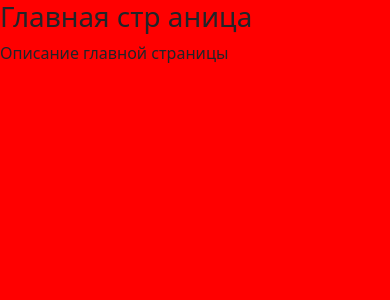
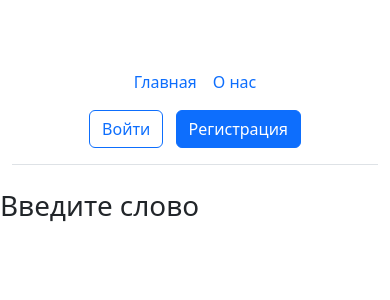
Before and after one commit to shkked/django-project, a Django app: page / in a window 390 px wide. Shown: the top 300 px of the page. Run offline with Django 4.2, Linux system fonts and the light colour scheme.

Commit message:
dont know what I'm doing

```diff
--- a/web_app/main/static/main/css/main.css
+++ b/web_app/main/static/main/css/main.css
@@ -1,5 +1,5 @@
 body {
-    background: red;
+    background: #FFF;
 }
 .form-create{
     margin: 0 auto;
--- a/web_app/main/templates/main/index.html
+++ b/web_app/main/templates/main/index.html
@@ -3,6 +3,8 @@
 {% block title %}{{ title }}{% endblock %}
 
 {% block content %}
-    <h1>{{ title }}</h1>
-    <p>Описание главной страницы</p>
+    <h1>Введите слово</h1>
+    <form method="POST">
+        {% csrf_token %}
+    </form>
 {% endblock %}
--- a/web_app/main/templates/main/layout.html
+++ b/web_app/main/templates/main/layout.html
@@ -12,9 +12,25 @@
     <link rel="stylesheet" href="{% static 'main/css/main.css' %}">
 </head>
 <body>
-    <header>
+    <div class="container">
+        <header class="d-flex flex-wrap align-items-center justify-content-center justify-content-md-between py-3 mb-4 border-bottom">
+          <div class="col-md-3 mb-2 mb-md-0">
+            <a href="/" class="d-inline-flex link-body-emphasis text-decoration-none">
+              <svg class="bi" width="40" height="32" role="img" aria-label="Bootstrap"><use xlink:href="#bootstrap"></use></svg>
+            </a>
+          </div>
 
-    </header>
+          <ul class="nav col-12 col-md-auto mb-2 justify-content-center mb-md-0">
+            <li><a href="{% url 'home-page' %}" class="nav-link px-2">Главная</a></li>
+            <li><a href="{% url 'about-page' %}" class="nav-link px-2">О нас</a></li>
+          </ul>
+
+          <div class="col-md-3 text-end">
+            <button type="button" class="btn btn-outline-primary me-2">Войти</button>
+            <button type="button" class="btn btn-primary">Регистрация</button>
+          </div>
+        </header>
+      </div>
     <main>
         {% block content %}
         {% endblock %}
--- a/web_app/main/urls.py
+++ b/web_app/main/urls.py
@@ -2,6 +2,6 @@ from django.urls import path
 from . import views
 
 urlpatterns = [
-    path('', views.index),
-    path('about', views.about)
+    path('', views.index, name='home-page'),
+    path('about', views.about, name='about-page'),
 ]
--- a/web_app/main/views.py
+++ b/web_app/main/views.py
@@ -4,7 +4,7 @@ from django.shortcuts import render
 
 def index(request):
     data = {
-        'title': 'Главная стр аница'
+        'title': 'Главная страница'
     }
     return render(request, 'main/index.html', data)
 
--- a/web_app/news/views.py
+++ b/web_app/news/views.py
@@ -4,7 +4,7 @@ from .forms import ArticlesForm
 from django.views.generic import DetailView, UpdateView, DeleteView
 
 
-# Create your views here.
+
 def news_home(request):
     news = Articles.objects.order_by("date")
     return render(request, 'news/news_home.html', {"news": news})
--- a/web_app/web_app/urls.py
+++ b/web_app/web_app/urls.py
@@ -6,6 +6,6 @@ from django.conf.urls.static import static
 
 urlpatterns = [
     path('admin/', admin.site.urls),
-    path('', include('main.urls')),
-    path('news/', include('news.urls'))
+    path('', include('main.urls'), name='home-page'),
+    path('news/', include('news.urls'), name='news-page'),
 ] + static(settings.STATIC_URL, document_root=settings.STATIC_ROOT)
```
